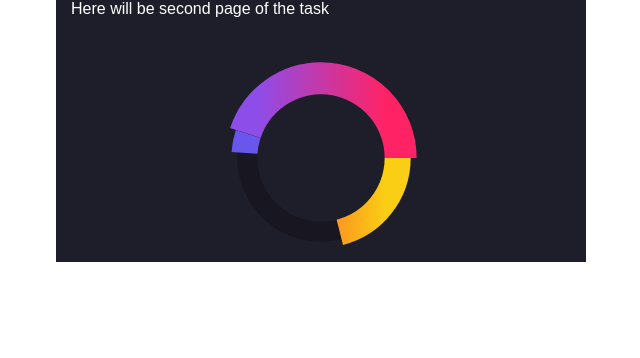
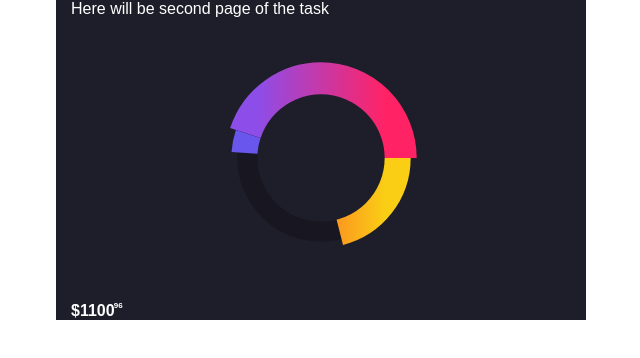
Before and after one commit to RabigaSB/StatisticsPage, a React (Create React App) app: page /statistic in a window 1280 px wide. Shown: the top 358 px of the page, without its empty margins (319-959 px from the left). Built offline with nearby package versions, Linux system fonts and the light colour scheme.

Commit message:
FEAT: price component is added

```diff
--- /dev/null
+++ b/src/components/Price.js
@@ -0,0 +1,19 @@
+import React, {useState} from 'react';
+
+const Price = props => {
+
+  const array = props.value.toString().split('.');
+  const dollar = array[0];
+  const cent = array[1];
+  return (
+    <div className='price__main'>
+      ${dollar}
+      <div className='price__secondary'>
+        {cent}
+      </div>
+
+    </div>
+  );
+};
+
+export default Price;
--- a/src/containers/Statistic.js
+++ b/src/containers/Statistic.js
@@ -1,6 +1,7 @@
 import React, {useState} from 'react';
 import Chart from "../components/Chart";
 import {expenses} from "../helpers/mock";
+import Price from '../components/Price';
 
 const Statistic = props => {
     const [currentMonth, setCurrentMonth] = useState('March');
@@ -11,7 +12,7 @@ const Statistic = props => {
             <div className='chart__wrap'>
               <Chart sections={expenses[currentMonth]}/>
             </div>
-
+          <Price value={expenses[currentMonth].income}/>
         </div>
     );
 };
--- a/src/styles/_components.scss
+++ b/src/styles/_components.scss
@@ -24,3 +24,17 @@
     margin: 40px 0;
   }
 }
+
+.price {
+  &__main {
+    position: relative;
+    font-weight: bold;
+    display: inline-block;
+  }
+  &__secondary {
+    position: absolute;
+    top: -0.1em;
+    right: -1em;
+    font-size: 0.5em;
+  }
+}
```
